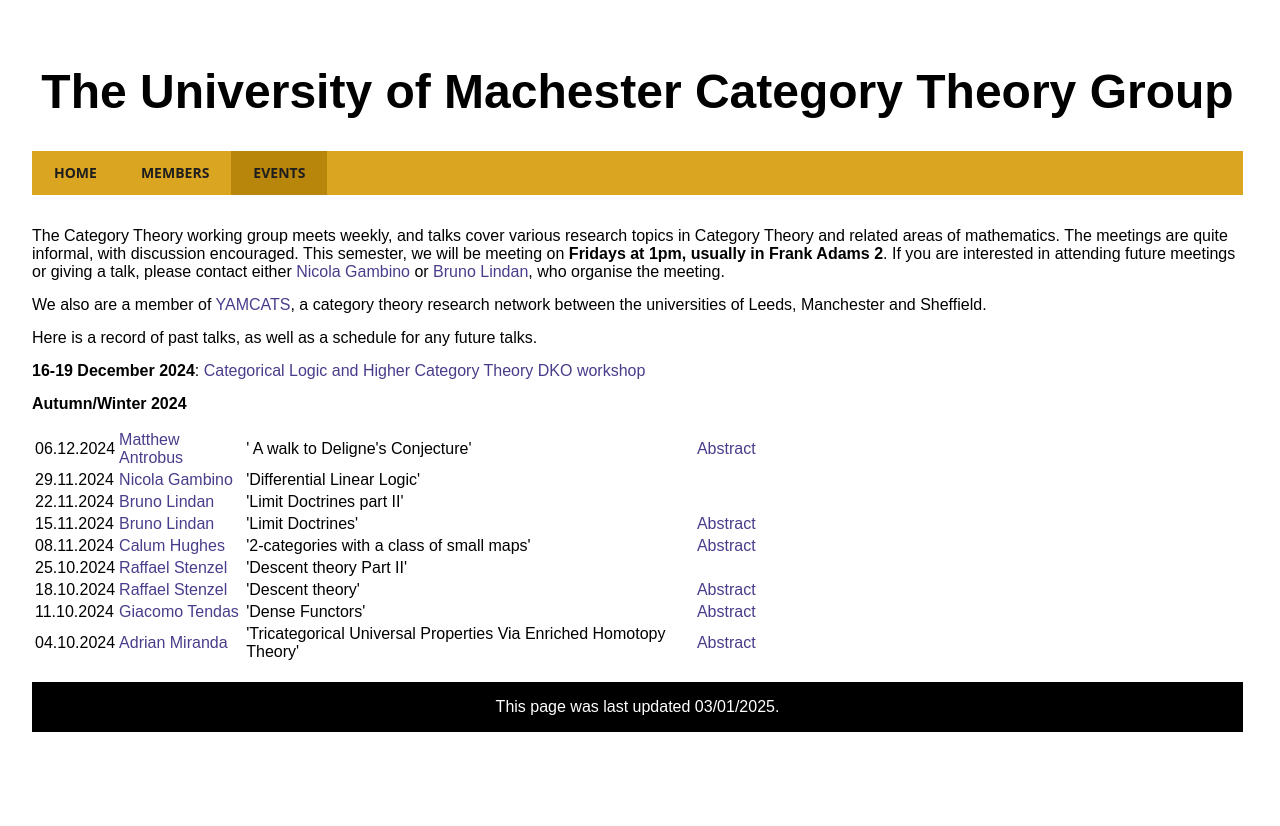
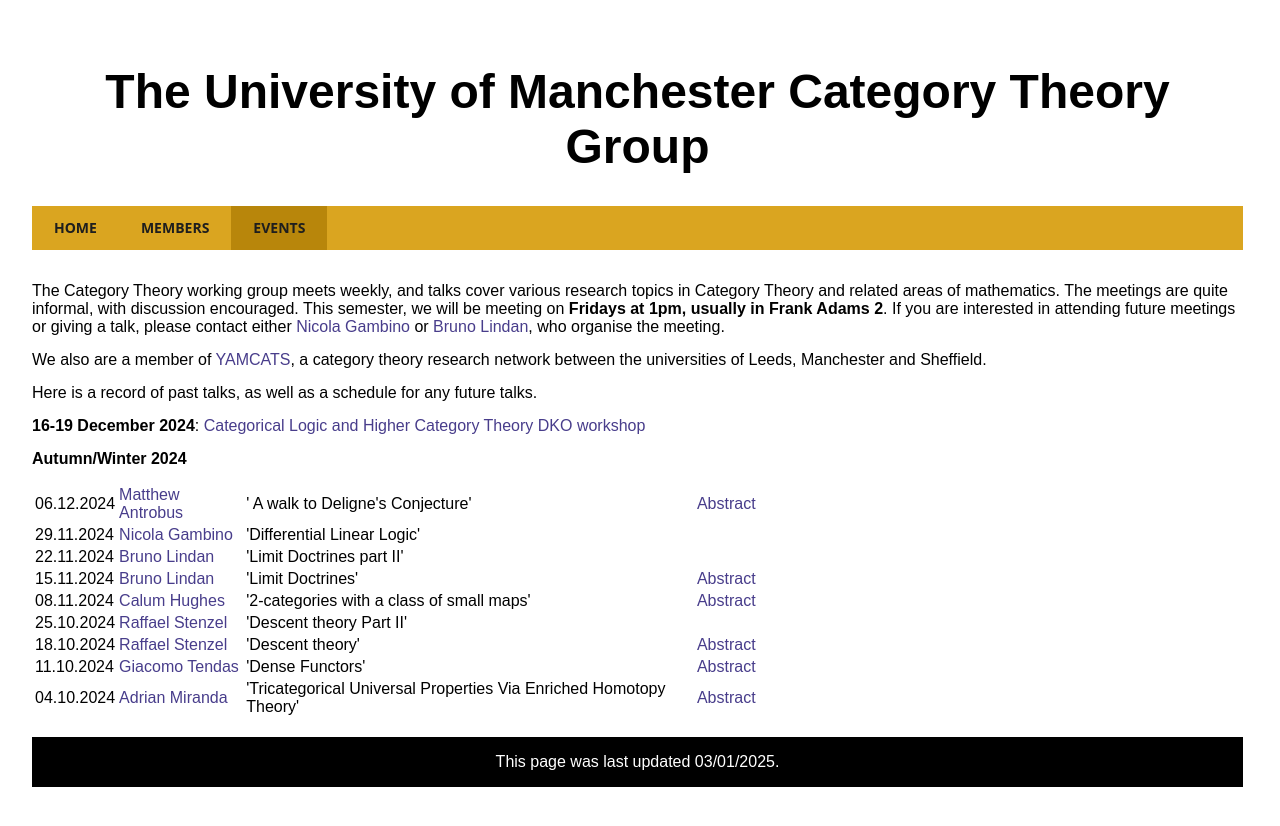
Before and after one commit to manchester-ct/Manchester-CT.github.io, a plain HTML site: page events.html in a window 1280 px wide. Before the commit the page ends 800 px from the top, so only its background shows below. Drawn offline with Linux system fonts and the light colour scheme.

Commit message:
Update events.html

```diff
--- a/events.html
+++ b/events.html
@@ -7,7 +7,7 @@
     <body>
         <main class="wrap">
              <header role="banner">
-                <h1 class="title" style=" width: 100%; text-align:center; color: uol-blue;font-weight: bold;">The University of Machester Category Theory Group</h1>
+                <h1 class="title" style=" width: 100%; text-align:center; color: uol-blue;font-weight: bold;">The University of Manchester Category Theory Group</h1>
             </header>
             <nav class="navbar" style="margin:0px">
                 <nav class="row"> <div id="nav">
```
